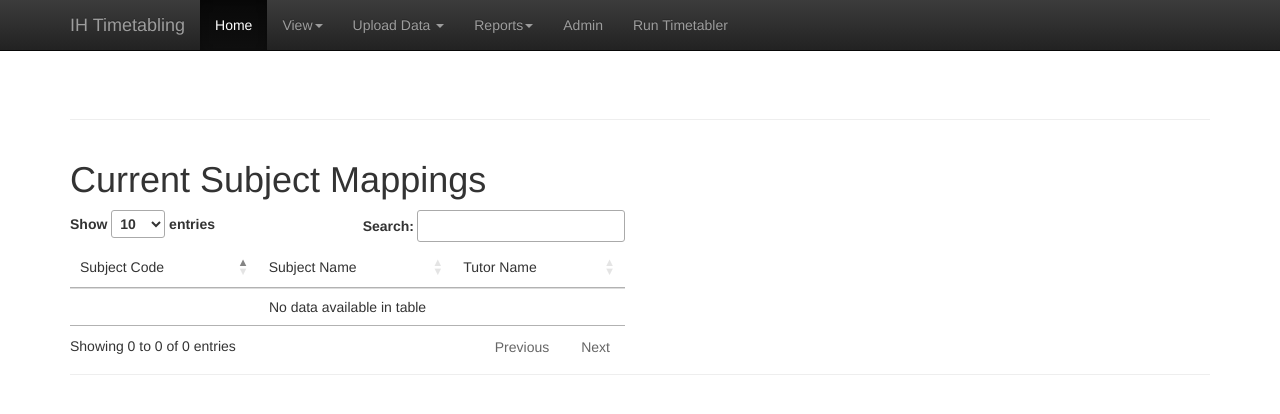
After one commit to alexcu/Attendance, a Flask app: page /runtimetabler in a window 1280 px wide. The commit adds this page. Shown: the top 414 px of the page. Run offline with Flask 2, Linux system fonts and the light colour scheme; data comes from the database, SQL or seed files in the repository; data that the repository does not hold is empty; some libraries are stand-ins or nearby versions.

Commit message:
bug fixes etc.

```diff
--- a/Attendance.py
+++ b/Attendance.py
@@ -183,7 +183,7 @@ class Tutor(db.Model):
     year = db.Column(db.Integer, nullable=False)
     studyperiod = db.Column(db.String(50), nullable=False)
     subjects = db.relationship("Subject", secondary=subtutmap,
-                               backref=db.backref('tutor', uselist=False))
+                               backref=db.backref('tutor', uselist=False,lazy='joined'))
     availabletimes = db.relationship("Timeslot", secondary=tutoravailabilitymap,
                                      backref=db.backref('availabiletutors'))
     timetabledclasses = db.relationship("TimetabledClass",single_parent=True,cascade ="all,delete-orphan", backref=db.backref('teacher'))
@@ -387,7 +387,9 @@ def upload_tutor_availabilities():
     msg2 = "Completed Successfully"
     return render_template("uploadtutordata.html",msg2=msg2)
 
-
+@app.route('/runtimetabler')
+def run_timetabler():
+    return render_template("runtimetabler.html")
 
 @app.route('/timetable')
 def view_timetable():
@@ -576,6 +578,22 @@ def viewsubjects_ajax():
     print(data2)
     data = json.dumps(data2)
     return '{ "data" : ' + data + '}'
+
+@app.route('/viewcurrentmappedsubjectsajax')
+def viewcurrentmappedsubjects_ajax():
+    data = Subject.query.filter(Subject.year==get_current_year(), Subject.studyperiod==get_current_studyperiod(), Subject.tutor!= None).all()
+    data2 = []
+    for row in data:
+        data2.append(row.__dict__)
+    for row in data2:
+        row['_sa_instance_state'] = ""
+        row['students'] = []
+        row['tutor'] = row['tutor'].__dict__
+        row['tutor']['_sa_instance_state']=""
+    print(data2)
+    data = json.dumps(data2)
+    return '{ "data" : ' + data + '}'
+
 
 
 @app.route('/viewtimeslotsajax')
--- a/templates/layout.html
+++ b/templates/layout.html
@@ -81,6 +81,7 @@
                     </ul>
                 </li>
                 <li><a href="admin">Admin</a></li>
+                <li><a href="runtimetabler">Run Timetabler</a></li>
             </ul>
         </div><!--/.nav-collapse -->
     </div>
--- /dev/null
+++ b/templates/runtimetabler.html
@@ -0,0 +1,37 @@
+{% extends "layout.html" %}
+{% block content %}
+
+<h1>Current Subject Mappings</h1>
+<div class="row">
+        <div class="col-md-6">
+            <table class="table" id="currentmappedsubjects">
+                <thead>
+                <td>Subject Code</td>
+                <td>Subject Name</td>
+                <td>Tutor Name</td>
+                </thead>
+            </table>
+        </div>
+    </div>
+<link rel="stylesheet" type="text/css" href="http://cdn.datatables.net/1.10.15/css/jquery.dataTables.css">
+<script>
+
+        $(document).ready(function () {
+            $('#currentmappedsubjects').DataTable({
+                "ajax": {
+                    "url": '/viewcurrentmappedsubjectsajax',
+                    "type": 'GET'
+                },
+                "columns": [{"data": "subcode"},{"data": "subname"}, {
+                    "data": "name", "render": function (data, type, row, meta) {
+                        return "<a href='/viewtutor%tutorid%3D" + row.tutor.id + "'>" + row.tutor.name + "</a>";
+                    }
+                }]
+            });
+        });
+    </script>
+
+
+
+
+{% endblock %}
```
